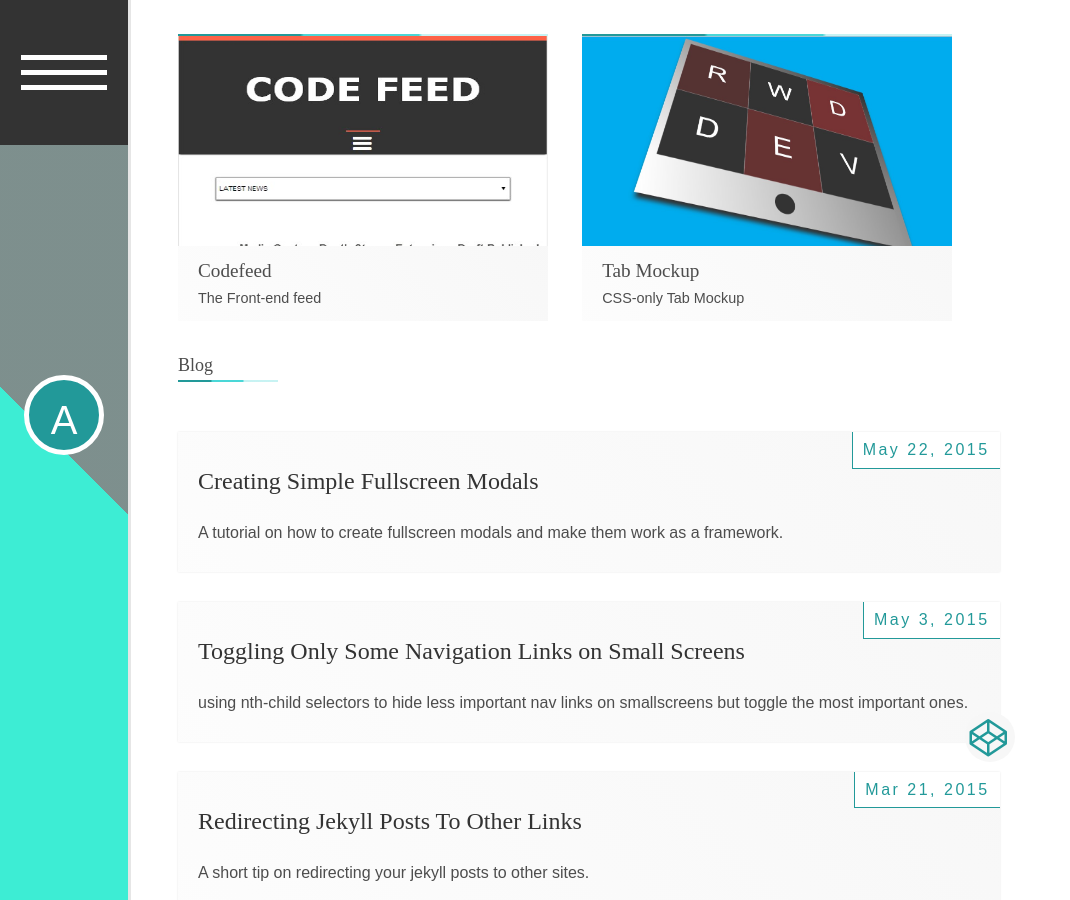
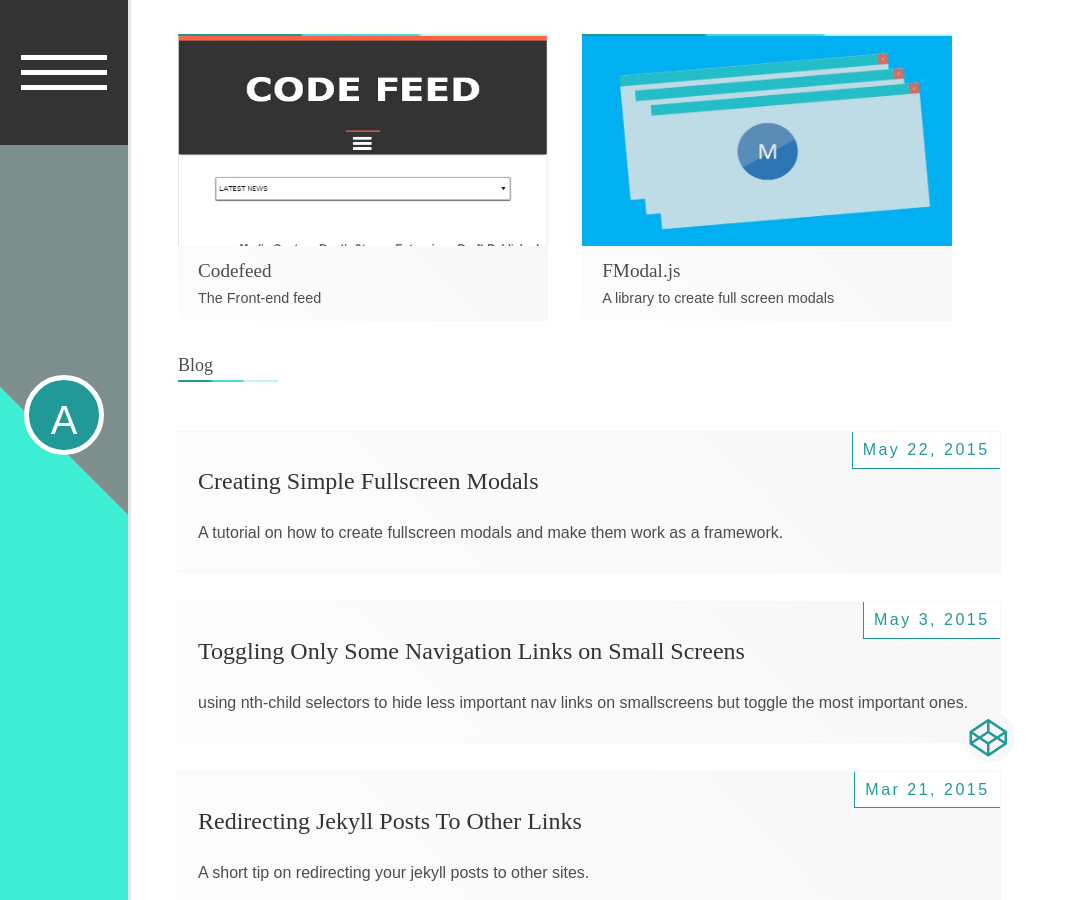
Before and after one commit to abhisack/abhisack.github.io, a Jekyll site: the page built from index.html, in a window 1280 px wide and 900 px high, scrolled down 651 px. Shown: the whole window, without its empty margins (0-1070 px from the left). Built offline with Jekyll 4.4.1, drawn with Linux system fonts in a browser that asks for light colours; some web fonts are replaced.

Commit message:
new project added

```diff
--- a/_includes/portfolio.html
+++ b/_includes/portfolio.html
@@ -43,15 +43,15 @@
        </a>
 
 
-       <a href="http://codepen.io/abhisack/full/jEZZRJ">
+       <a href="https://github.com/abhisack/FModal.js">
        <div class="project">
            <figure>
-               <img src="/img/tab-mockup.jpg">
+               <img src="/img/fmodal.jpg"s>
                <figcaption></figcaption>
            </figure>
            <section>
-           <h3>Tab Mockup</h3>
-           <p>CSS-only Tab Mockup</p>
+           <h3>FModal.js</h3>
+           <p>A library to create full screen modals</p>
                </section>
        </div>
        </a>
```
